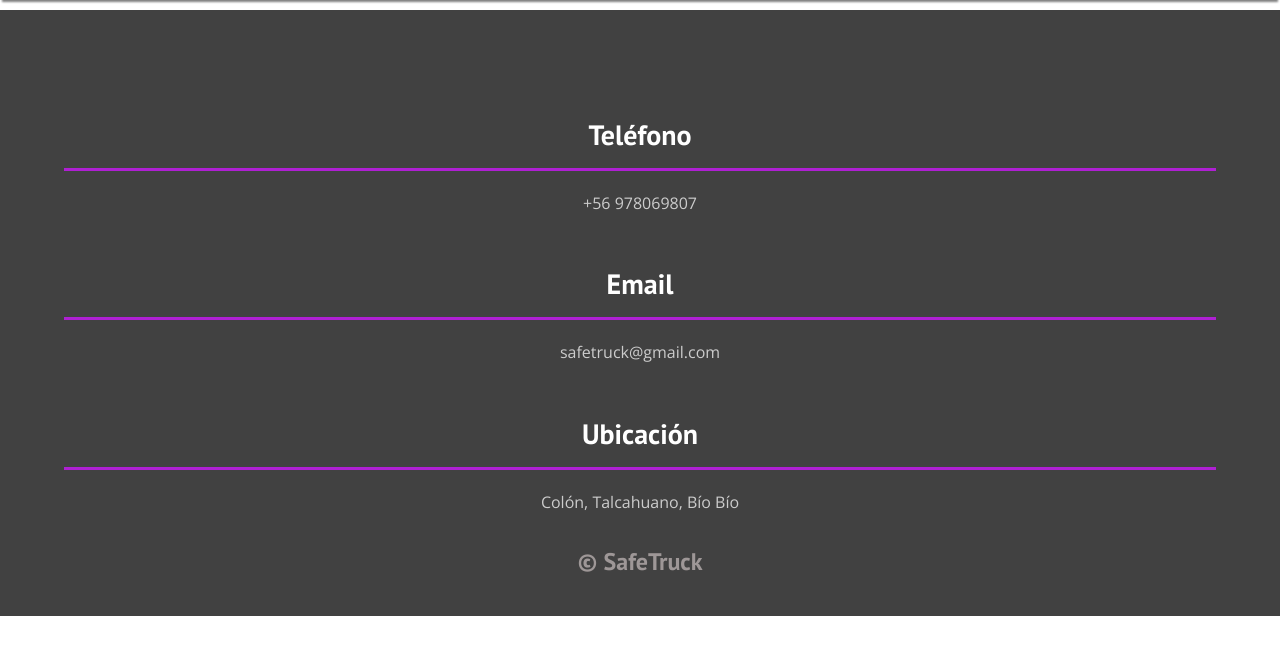
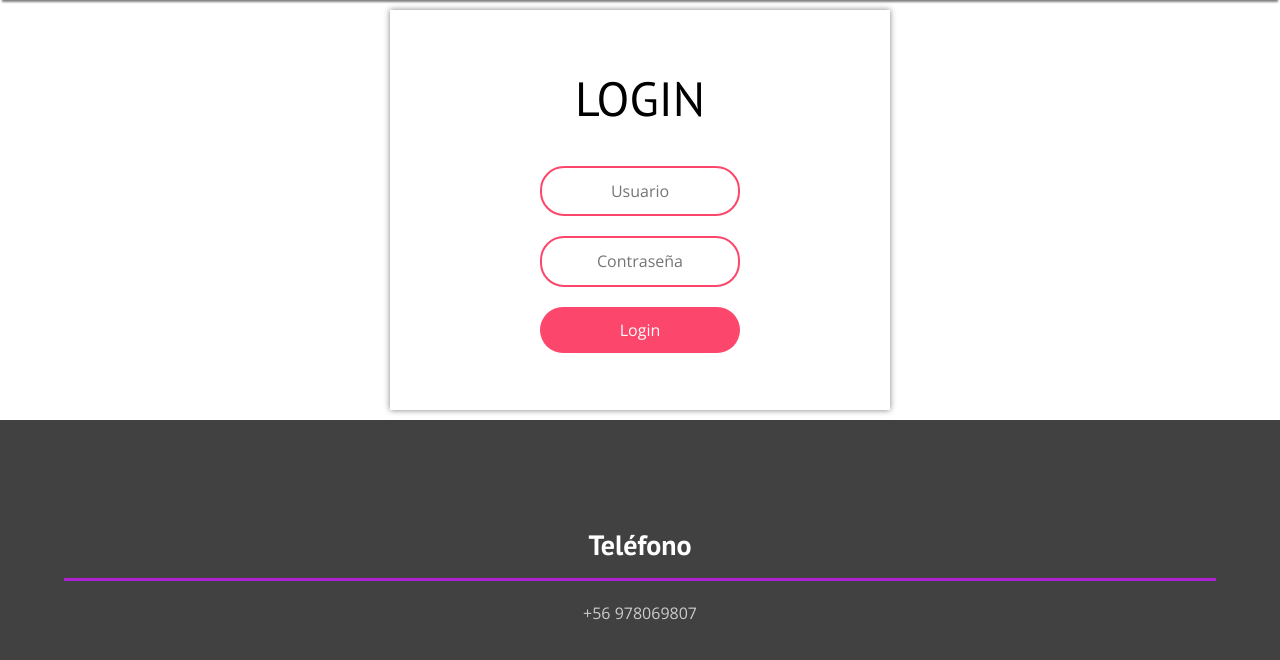
Before and after one commit to Joaquin-B-S/Protecto-ramo-web, a PHP site: page /src/login.php in a window 1280 px wide. Shown: the part 130-790 px from the top of the page. Run offline with PHP 8.4, Linux system fonts and the light colour scheme.

Commit message:
realizada la pagina login y modificaciones de directorios algunos archivos

```diff
--- /dev/null
+++ b/css/login.css
@@ -0,0 +1,55 @@
+.container {
+    display: flex;
+    flex-direction: column;
+    flex-wrap: wrap;
+    justify-content: center;
+    align-items: center;
+}
+
+.form-container {
+    width: 50rem;
+    height: 40rem;
+    padding: 4rem;
+    box-shadow: 0 0 0.6rem 0 rgba(0, 0, 0, 0.5);
+    text-align: center;
+    margin-bottom: 1rem;
+}
+
+.form-titulo {
+    text-transform: uppercase;
+    font-weight: 500;
+}
+
+.form-container input[type="text"],
+.form-container input[type="password"],
+.form-container button[type="submit"] {
+    background: none;
+    display: block;
+    margin: 2rem auto;
+    padding: 1.4rem 1rem;
+    text-align: center;
+    border: 2px solid #FC466B;
+    width: 20rem;
+    outline: none;
+    border-radius: 2.4rem;
+    transition: 0.25s;
+}
+
+.form-container input[type="text"]:focus,
+.form-container input[type="password"]:focus {
+    width: 30rem;
+    border-color: #4568DC;
+}
+
+.form-container button[type="submit"] {
+    border: 0;
+    background: #FC466B;
+    cursor: pointer;
+    color: white;
+}
+
+.form-container button[type="submit"]:hover {
+    background: none;
+    color: black;
+    border: 2px solid #4568DC;
+}
--- /dev/null
+++ b/includes/head.php
@@ -0,0 +1,31 @@
+<!DOCTYPE html>
+<html lang="es">
+<head>
+    <meta charset="UTF-8">
+    <meta http-equiv="X-UA-Compatible" content="IE=edge">
+    <meta name="viewport" content="width=device-width, initial-scale=1.0">
+    <link rel="apple-touch-icon" sizes="57x57" href="../img/favicons/apple-icon-57x57.png">
+    <link rel="apple-touch-icon" sizes="60x60" href="../img/favicons/apple-icon-60x60.png">
+    <link rel="apple-touch-icon" sizes="72x72" href="../img/favicons/apple-icon-72x72.png">
+    <link rel="apple-touch-icon" sizes="76x76" href="../img/favicons/apple-icon-76x76.png">
+    <link rel="apple-touch-icon" sizes="114x114" href="../img/favicons/apple-icon-114x114.png">
+    <link rel="apple-touch-icon" sizes="120x120" href="../img/favicons/apple-icon-120x120.png">
+    <link rel="apple-touch-icon" sizes="144x144" href="../img/favicons/apple-icon-144x144.png">
+    <link rel="apple-touch-icon" sizes="152x152" href="../img/favicons/apple-icon-152x152.png">
+    <link rel="apple-touch-icon" sizes="180x180" href="../img/favicons/apple-icon-180x180.png">
+    <link rel="icon" type="image/png" sizes="192x192"  href="../img/favicons/android-icon-192x192.png">
+    <link rel="icon" type="image/png" sizes="32x32" href="../img/favicons/favicon-32x32.png">
+    <link rel="icon" type="image/png" sizes="96x96" href="../img/favicons/favicon-96x96.png">
+    <link rel="icon" type="image/png" sizes="16x16" href="../img/favicons/favicon-16x16.png">
+    <link rel="manifest" href="../img/favicons/manifest.json">
+    <meta name="msapplication-TileColor" content="#ffffff">
+    <meta name="msapplication-TileImage" content="../img/favicons/ms-icon-144x144.png">
+    <meta name="theme-color" content="#ffffff">
+    <link rel="stylesheet" href="../css/normalize.css">
+    <link rel="preconnect" href="https://fonts.googleapis.com">
+    <link rel="preconnect" href="https://fonts.gstatic.com" crossorigin>
+    <link href="https://fonts.googleapis.com/css2?family=Open+Sans&family=PT+Sans:wght@400;700&display=swap" rel="stylesheet">
+    <link rel="stylesheet" href="../css/style.css">
+    <link rel="stylesheet" href="../css/login.css">
+    <title>Safe Truck</title>
+</head>
--- a/src/includes/header.php
+++ b/includes/header.php
@@ -10,5 +10,4 @@
         </nav>
         <a class="header__btn" href="login.php">Login</a>
     </header>
-
 </div>
--- a/index.php
+++ b/index.php
@@ -269,7 +269,7 @@
             </div>
         </div>
     </main>
-    <?php include('src/includes/footer.php') ?>
+    <?php include('includes/footer.php') ?>
     <script src="https://code.jquery.com/jquery-3.6.0.min.js"></script>
     <script src="scripts/js/preloader.js"></script>
 </body>
--- a/src/includes/head.php
+++ /dev/null
@@ -1,30 +0,0 @@
-<!DOCTYPE html>
-<html lang="es">
-<head>
-    <meta charset="UTF-8">
-    <meta http-equiv="X-UA-Compatible" content="IE=edge">
-    <meta name="viewport" content="width=device-width, initial-scale=1.0">
-    <link rel="apple-touch-icon" sizes="57x57" href="../../img/favicons/apple-icon-57x57.png">
-    <link rel="apple-touch-icon" sizes="60x60" href="../../img/favicons/apple-icon-60x60.png">
-    <link rel="apple-touch-icon" sizes="72x72" href="../../img/favicons/apple-icon-72x72.png">
-    <link rel="apple-touch-icon" sizes="76x76" href="../../img/favicons/apple-icon-76x76.png">
-    <link rel="apple-touch-icon" sizes="114x114" href="../../img/favicons/apple-icon-114x114.png">
-    <link rel="apple-touch-icon" sizes="120x120" href="../../img/favicons/apple-icon-120x120.png">
-    <link rel="apple-touch-icon" sizes="144x144" href="../../img/favicons/apple-icon-144x144.png">
-    <link rel="apple-touch-icon" sizes="152x152" href="../../img/favicons/apple-icon-152x152.png">
-    <link rel="apple-touch-icon" sizes="180x180" href="../../img/favicons/apple-icon-180x180.png">
-    <link rel="icon" type="image/png" sizes="192x192"  href="../../img/favicons/android-icon-192x192.png">
-    <link rel="icon" type="image/png" sizes="32x32" href="../../img/favicons/favicon-32x32.png">
-    <link rel="icon" type="image/png" sizes="96x96" href="../../img/favicons/favicon-96x96.png">
-    <link rel="icon" type="image/png" sizes="16x16" href="../../img/favicons/favicon-16x16.png">
-    <link rel="manifest" href="../../img/favicons/manifest.json">
-    <meta name="msapplication-TileColor" content="#ffffff">
-    <meta name="msapplication-TileImage" content="../../img/favicons/ms-icon-144x144.png">
-    <meta name="theme-color" content="#ffffff">
-    <link rel="stylesheet" href="../../css/normalize.css">
-    <link rel="preconnect" href="https://fonts.googleapis.com">
-    <link rel="preconnect" href="https://fonts.gstatic.com" crossorigin>
-    <link href="https://fonts.googleapis.com/css2?family=Open+Sans&family=PT+Sans:wght@400;700&display=swap" rel="stylesheet">
-    <link rel="stylesheet" href="../../css/style.css">
-    <title>Safe Truck</title>
-</head>
--- a/src/login.php
+++ b/src/login.php
@@ -1,6 +1,14 @@
-<?php include('includes/head.php') ?>
+<?php include('../includes/head.php') ?>
 <body>
-    <?php include('includes/header.php') ?>
-    <?php include('includes/footer.php') ?>
+    <?php include('../includes/header.php') ?>
+    <div class="container">
+        <form class="form-container">
+            <h1 class="form-titulo no-margin">Login</h1>
+            <input type="text" placeholder="Usuario">
+            <input type="password" placeholder="Contraseña">
+            <button type="submit">Login</button>
+        </form>
+    </div>
+    <?php include('../includes/footer.php') ?>
 </body>
 </html>
--- a/src/nosotros.php
+++ b/src/nosotros.php
@@ -1,6 +1,6 @@
-<?php include('includes/head.php') ?>
+<?php include('../includes/head.php') ?>
 <body>
-    <?php include('includes/header.php') ?>
+    <?php include('../includes/header.php') ?>
     <main class="contenedor">
         <h1 class="no-margin centrar-texto">Sobre Nosotros</h1>
         <div class="sobre-nosotros">
@@ -13,6 +13,6 @@
             </div>
         </div>
     </main>
-    <?php include('includes/footer.php') ?>
+    <?php include('../includes/footer.php') ?>
 </body>
 </html>
--- a/src/servicio.php
+++ b/src/servicio.php
@@ -1,6 +1,6 @@
-<?php include('includes/head.php') ?>
+<?php include('../includes/head.php') ?>
 <body>
-    <?php include('includes/header.php') ?>
+    <?php include('../includes/header.php') ?>
     <div class="banner2">
         <div class="banner2__texto">
             <h1 class="no-margin">¿Qué es la administración de flotas?</h1>
@@ -98,6 +98,6 @@
             </div>
         </div>
     </main>
-    <?php include('includes/footer.php') ?>
+    <?php include('../includes/footer.php') ?>
 </body>
 </html>
```
Also changed, not shown: src/contacto.php (+4 -4 lines), css/style.css (line endings or trailing spaces), includes/footer.php (renamed from src/includes/footer.php), 1 other file.
